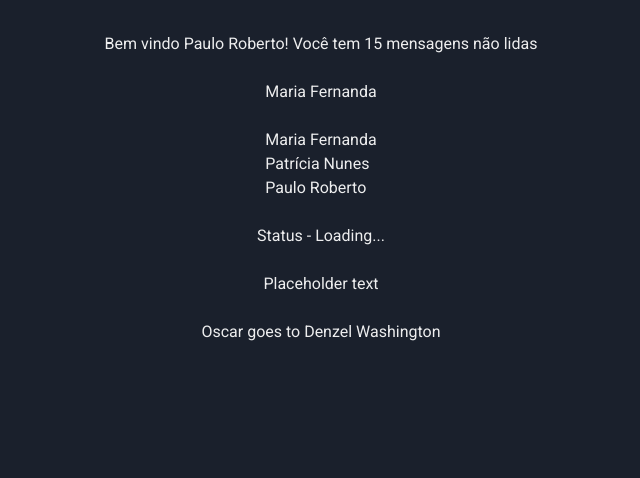
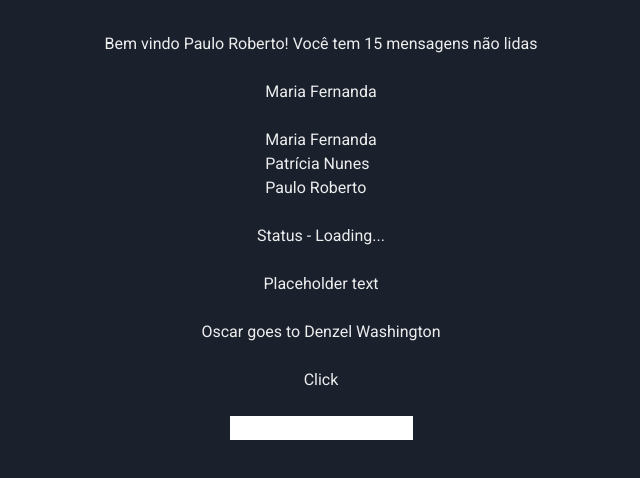
Before and after one commit to PauloDev13/template-next-typescript-eslint-prettier-chakra-ui, a Next.js app: page / in a window 1280 px wide. Shown: the top 478 px of the page, without its empty margins (319-959 px from the left). Built offline with nearby package versions, Linux system fonts and the light colour scheme.

Commit message:
Event Props

```diff
--- /dev/null
+++ b/src/components/Button.tsx
@@ -0,0 +1,11 @@
+interface ButtonProps {
+  handleClick: (event: React.MouseEvent<HTMLButtonElement>, id: number) => void;
+}
+
+type Props = ButtonProps;
+
+export const Button = (props: Props) => {
+  return (
+    <button onClick={(event) => props.handleClick(event, 2)}>Click</button>
+  );
+};
--- /dev/null
+++ b/src/components/Input.tsx
@@ -0,0 +1,15 @@
+import { FunctionComponent } from 'react';
+
+interface InputProps {
+  value: string;
+  handleChange: (event: React.ChangeEvent<HTMLInputElement>) => void;
+}
+
+type Props = InputProps;
+
+export const Input: FunctionComponent<Props> = ({ value }) => {
+  const handleInputChange = (event: React.ChangeEvent<HTMLInputElement>) => {
+    console.log(event);
+  };
+  return <input value={value} onChange={handleInputChange} type={'text'} />;
+};
--- a/src/pages/index.tsx
+++ b/src/pages/index.tsx
@@ -1,7 +1,9 @@
 import type { NextPage } from 'next';
 
+import { Button } from '~/components/Button';
 import { Greet } from '~/components/Greet';
 import { Heading } from '~/components/Heading';
+import { Input } from '~/components/Input';
 import { Oscar } from '~/components/Oscar';
 import { Person } from '~/components/Person';
 import { PersonList } from '~/components/PersonList';
@@ -49,6 +51,12 @@ const Home: NextPage = () => {
       <Oscar>
         <Heading>Oscar goes to Denzel Washington</Heading>
       </Oscar>
+      <br />
+      <Button
+        handleClick={(event, id) => console.log('Button click', event, id)}
+      />
+      <br />
+      <Input value={''} handleChange={(event) => console.log(event)} />
     </div>
   );
 };
```
Also changed, not shown: .eslintrc.json.
